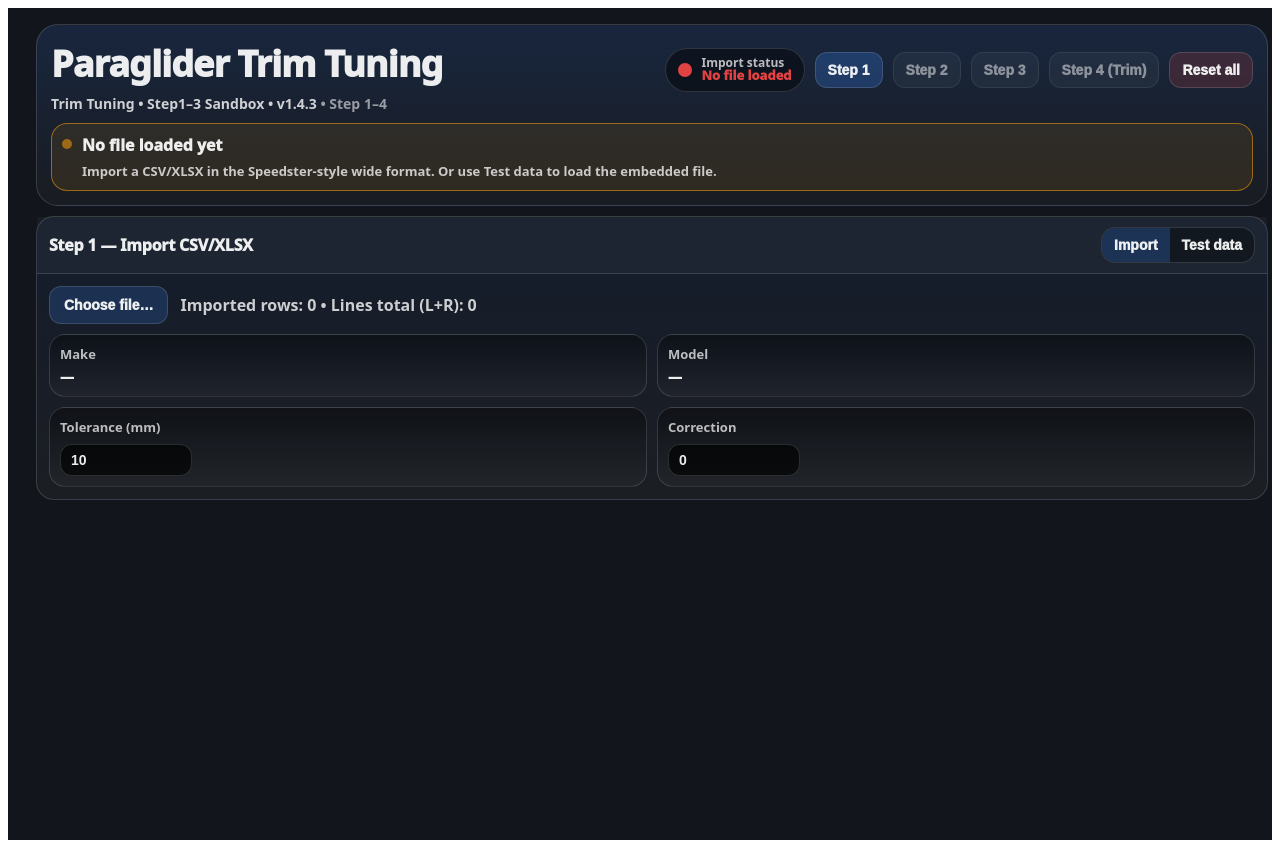
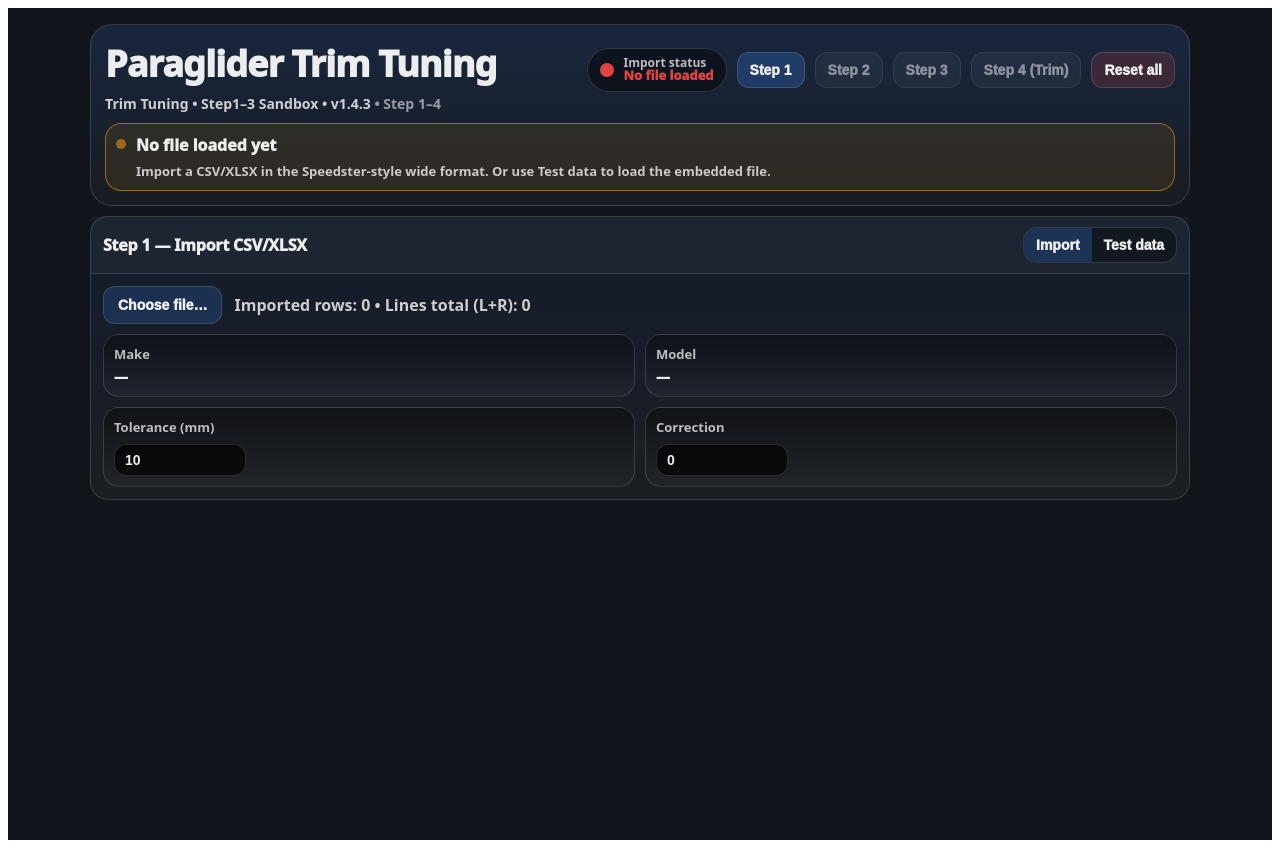
Before and after one commit to Simmo-code/Paraglider-trim-tuning, a React (Vite) app: page / in a window 1280 px wide. Built offline with nearby package versions, Linux system fonts and the light colour scheme.

Commit message:
Update App.jsx

```diff
--- a/src/App.jsx
+++ b/src/App.jsx
@@ -1955,7 +1955,7 @@ function setRange(letter, bucket, field, value) {
 `}</style>
 
       {/* reduced overall width to match overrides panel */}
-      <div style={{ width: "100%", paddingLeft: 12, paddingRight: 12, display: "grid", gap: 10 }}>
+      <div style={step !== 4 ? { width: "100%", maxWidth: 1100, margin: "0 auto", paddingLeft: 12, paddingRight: 12, display: "grid", gap: 10 } : { width: "100%", paddingLeft: 12, paddingRight: 12, display: "grid", gap: 10 }}>
         {/* Header */}
         <div style={{ border: `1px solid ${theme.border}`, borderRadius: 22, padding: 14, background: "linear-gradient(180deg, rgba(59,130,246,0.16), rgba(255,255,255,0.03))" }}>
           <div style={{ display: "flex", alignItems: "baseline", justifyContent: "space-between", gap: 10, flexWrap: "wrap" }}>
@@ -2000,6 +2000,8 @@ function setRange(letter, bucket, field, value) {
           ) : null}
         </div>
 
+        {step !== 4 ? (
+          <div style={step123Wrap}>
         {/* Step 1 */}
         {step === 1 ? (
           <Panel
@@ -2404,6 +2406,9 @@ function setRange(letter, bucket, field, value) {
             )}
           </Panel>
         ) : null}
+          </div>
+        ) : null}
+
         {/* Step 4 */}
         {step === 4 ? (
           <div style={{ display: "flex", justifyContent: "center", width: "100%" }}>
@@ -3304,6 +3309,13 @@ const miniInput = {
 };
 
 
+const step123Wrap = {
+  width: "100%",
+  maxWidth: 1100,
+  margin: "0 auto",
+};
+
+
 function RearViewChart({ rows, tolerance, height }) {
   const width = 980;
   const heightPx = Number.isFinite(Number(height)) ? Number(height) : 460;
```
